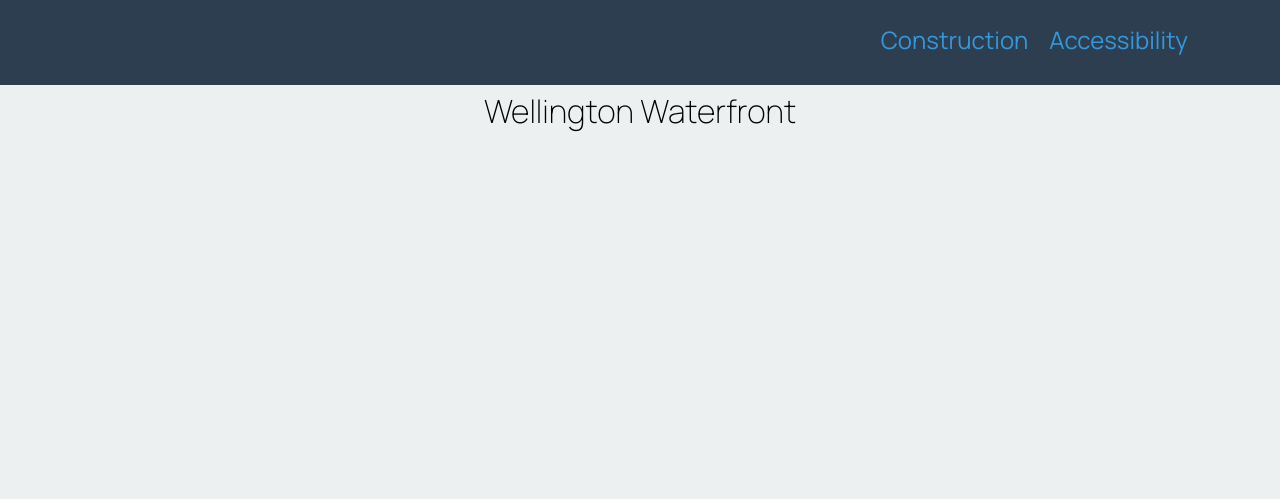
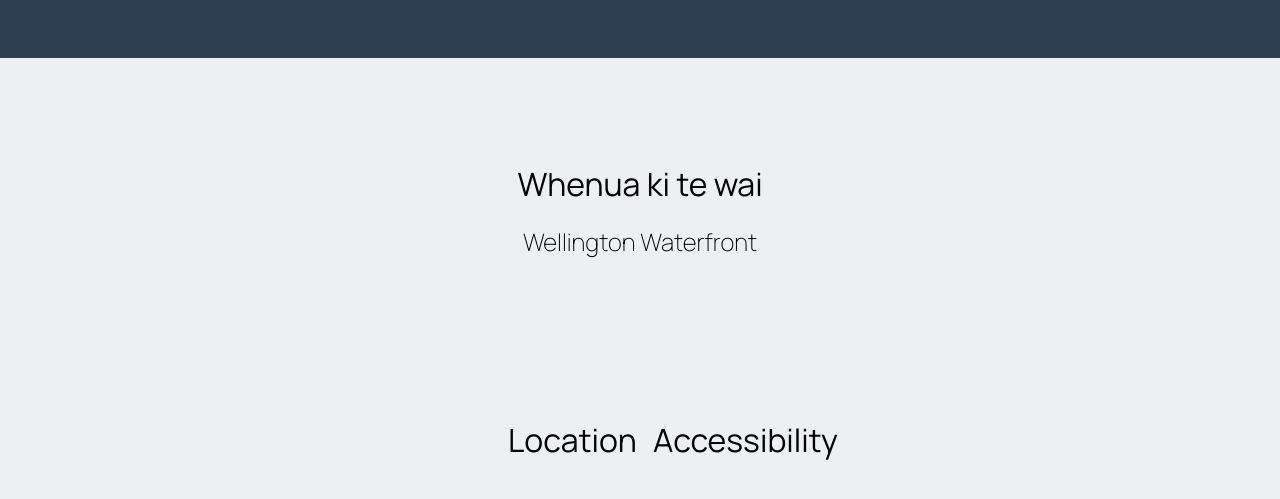
Before and after one commit to JanuFoley/Assesment_13DVC, a Flask app: page / in a window 1280 px wide. Shown: the top 499 px of the page. Run offline with Flask 3, Linux system fonts and the light colour scheme.

Commit message:
Photo commit

```diff
--- a/static/DVC_WATERFRONT.css
+++ b/static/DVC_WATERFRONT.css
@@ -34,16 +34,16 @@
 
 h1 {
     text-align: center;
-    font-weight: 200;
+    font-weight: 400;
     font-size: 2rem;
     margin: 0;
     padding-top: 2rem;
 }
 
 h2 {
-    font-size: 1rem;
+    font-size: 1.5rem;
     text-align: center;
-    font-weight: 500;
+    font-weight: 350;
     margin: 0 0 0.5rem 0;
 }
 
@@ -118,6 +118,12 @@
 }
 
 .English-box-heading {
+    margin-top: 100px;
+    padding: 0.5rem;
+}
+
+.English-box-heading-second {
+    margin-top: 10px;
     padding: 0.5rem;
 }
 
@@ -149,6 +155,15 @@
     border: 1px solid rgba(255, 71, 71, 0);
     padding: 0.3rem;
     text-align: right;
+}
+
+.heading-container {
+    display: flex;
+    justify-content: space-between;
+    align-items: center;
+    margin-top: 50px;
+    margin-left: 500px;
+    margin-right: 500px;
 }
 
 .myform {
--- a/templates/base.html
+++ b/templates/base.html
@@ -22,16 +22,20 @@
     <div class="container">
         <!-- These are the links to each page that is extended from the base.html file -->
         <div class="navbar-links">
-            <a href="/">Construction</a>
-            <a href="/Dictionary">Accessibility</a>
         </div>
     </div>
 </nav>
 {% block pageheading %}
-<h1 class="English-box-heading">Wellington Waterfront</h1>
+    <h1 class="English-box-heading">Whenua ki te wai</h1>
+    <h2 class="English-box-heading-second">Wellington Waterfront</h2>
+
 {% endblock %}
 
 {% block main %}
+    <div class="heading-container">
+        <h1 class="English-box-heading">Location</h1>
+        <h1 class="English-box-heading">Accessibility</h1>
+    </div>
 {% endblock %}
 </body>
 
```
Also changed, not shown: static/Images/Website photos-07.jpg (added), static/Images/Website photos-08.jpg (added), static/Images/Website photos-09.jpg (added), static/Images/Website photos-10.jpg (added).
